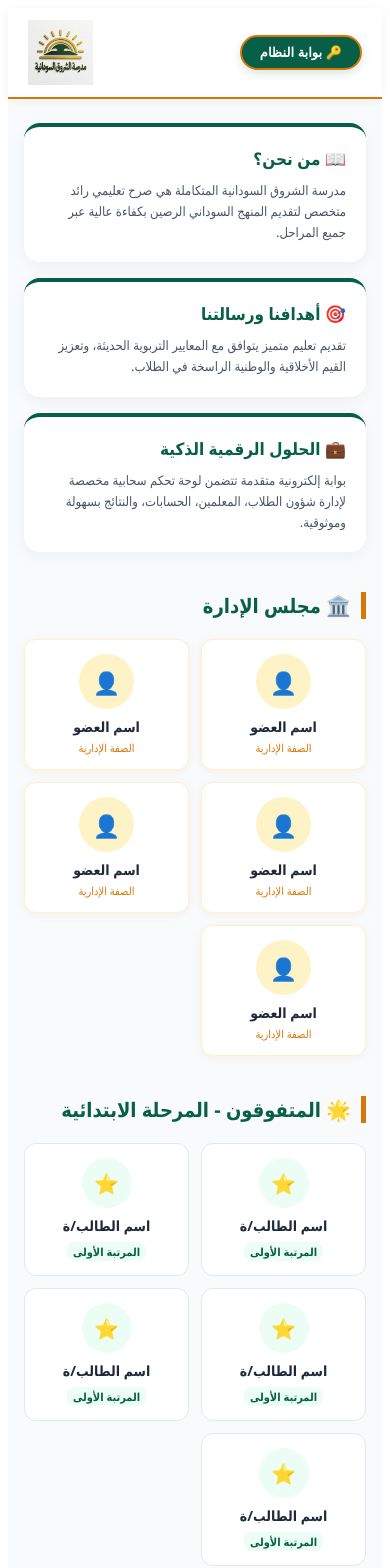
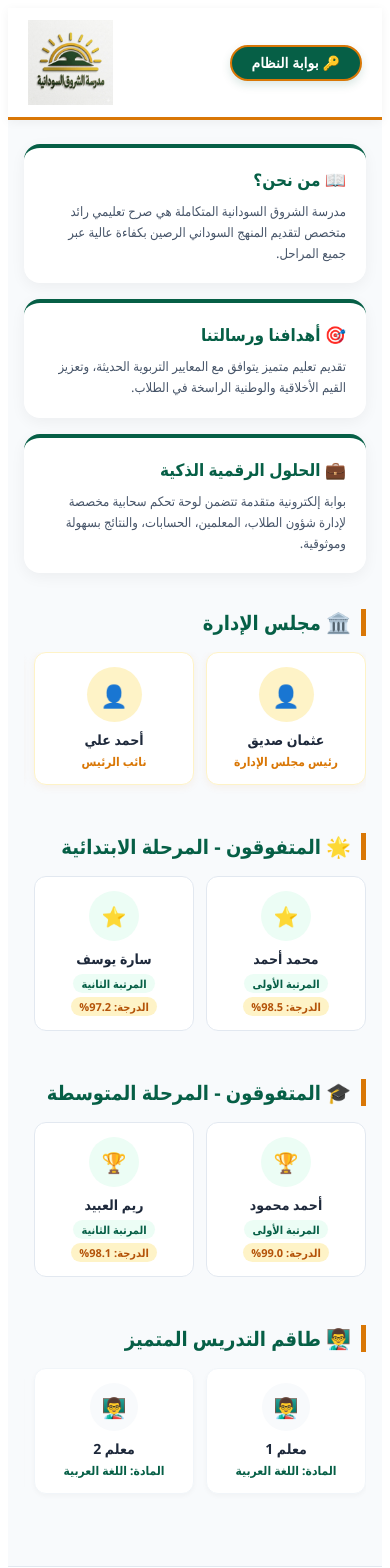
Before and after one commit to osman55-design/alshoruk-school, a React (Vite) app: page / in a window 390 px wide. Shown: the top 1568 px of the page. Built offline with nearby package versions, Linux system fonts and the light colour scheme; no server answers; the database is empty.

Commit message:
Enhance LandingPage with responsive styles and comments

```diff
--- a/src/LandingPage.jsx
+++ b/src/LandingPage.jsx
@@ -40,21 +40,44 @@ export default function LandingPage({ goToLogin }) {
 
   return (
     <div style={styles.container}>
-      {/* الهيدر العلوي المتجاوب */}
+      {/* إدراج تنسيقات السحب الأفقي للموبايل */}
+      <style>{`
+        .scroll-container {
+          display: flex;
+          gap: 12px;
+          overflow-x: auto;
+          padding-bottom: 12px;
+          scroll-snap-type: x mandatory;
+          -webkit-overflow-scrolling: touch;
+        }
+        .scroll-container::-webkit-scrollbar {
+          height: 6px;
+        }
+        .scroll-container::-webkit-scrollbar-thumb {
+          background-color: #cbd5e1;
+          border-radius: 10px;
+        }
+        .scroll-item {
+          scroll-snap-align: start;
+          flex: 0 0 160px; /* عرض مناسب يتيح رؤية عدة عناصر أو التمرير بسلاسة على الموبايل */
+        }
+      `}</style>
+
+      {/* الهيدر العلوي */}
       <header style={styles.header}>
         <button type="button" style={styles.systemPortalBtn} onClick={goToLogin}>
           🔑 بوابة النظام
         </button>
 
         <div style={styles.logoContainer}>
-          <img src="/logo.png" alt="شعارات المدرسة" style={styles.logoImage} />
+          <img src="/logo.png" alt="شعار المدرسة" style={styles.logoImage} />
         </div>
       </header>
 
       {/* المحتوى الرئيسي */}
       <main style={styles.mainContent}>
 
-        {/* الكروت الثلاثة */}
+        {/* الكروت الثلاثة الرئيسية */}
         <section style={styles.cardsGrid}>
           <div style={styles.infoCard}>
             <h3 style={styles.cardTitle}>📖 من نحن؟</h3>
@@ -75,54 +98,81 @@ export default function LandingPage({ goToLogin }) {
         {/* مجلس الإدارة */}
         <section style={styles.sectionContainer}>
           <h2 style={styles.sectionHeading}>🏛️ مجلس الإدارة</h2>
-          <div style={styles.membersGrid}>
-            {(boardMembers.length > 0 ? boardMembers : Array(5).fill({ name: 'اسم العضو', role: 'الصفة الإدارية' })).map((item, idx) => (
-              <div key={idx} style={styles.goldCard}>
+          <div className="scroll-container">
+            {(boardMembers.length > 0 ? boardMembers : [
+              { name: 'عثمان صديق', role: 'رئيس مجلس الإدارة' },
+              { name: 'أحمد علي', role: 'نائب الرئيس' },
+              { name: 'محمد حسن', role: 'المدير التنفيذي' },
+              { name: 'عالم مصطفى', role: 'المشرف العام' },
+              { name: 'حلا عثمان', role: 'الأمانة العامة' },
+            ]).map((item, idx) => (
+              <div key={idx} className="scroll-item" style={styles.goldCard}>
                 <div style={styles.avatarCircle}>{item.avatar ? <img src={item.avatar} alt="" style={styles.avatarImg} /> : '👤'}</div>
                 <h4 style={styles.memberName}>{item.name}</h4>
-                <p style={styles.memberRole}>{item.role}</p>
+                <p style={styles.memberRole}>{item.role || 'المسمى الوظيفي'}</p>
               </div>
             ))}
           </div>
         </section>
 
-        {/* المتفوقون - ابتدائية */}
+        {/* المتفوقون - المرحلة الابتدائية */}
         <section style={styles.sectionContainer}>
           <h2 style={styles.sectionHeading}>🌟 المتفوقون - المرحلة الابتدائية</h2>
-          <div style={styles.membersGrid}>
-            {(primaryStudents.length > 0 ? primaryStudents : Array(5).fill({ name: 'اسم الطالب/ة', grade: 'المرتبة الأولى' })).map((item, idx) => (
-              <div key={idx} style={styles.studentCard}>
+          <div className="scroll-container">
+            {(primaryStudents.length > 0 ? primaryStudents : [
+              { name: 'محمد أحمد', grade: 'المرتبة الأولى', total_score: '98.5%' },
+              { name: 'سارة يوسف', grade: 'المرتبة الثانية', total_score: '97.2%' },
+              { name: 'عمر خالد', grade: 'المرتبة الثالثة', total_score: '96.8%' },
+              { name: 'فاطمة علي', grade: 'المرتبة الرابعة', total_score: '95.5%' },
+              { name: 'عبدالله حسن', grade: 'المرتبة الخامسة', total_score: '94.0%' },
+            ]).map((item, idx) => (
+              <div key={idx} className="scroll-item" style={styles.studentCard}>
                 <div style={styles.studentAvatar}>{item.avatar ? <img src={item.avatar} alt="" style={styles.avatarImg} /> : '⭐'}</div>
                 <h4 style={styles.memberName}>{item.name}</h4>
-                <span style={styles.studentGrade}>{item.grade}</span>
+                <div style={styles.badgeGroup}>
+                  <span style={styles.studentGrade}>{item.grade || 'المرتبة'}</span>
+                  <span style={styles.scoreBadge}>الدرجة: {item.total_score || item.score || '98%'}</span>
+                </div>
               </div>
             ))}
           </div>
         </section>
 
-        {/* المتفوقون - متوسطة */}
+        {/* المتفوقون - المرحلة المتوسطة */}
         <section style={styles.sectionContainer}>
           <h2 style={styles.sectionHeading}>🎓 المتفوقون - المرحلة المتوسطة</h2>
-          <div style={styles.membersGrid}>
-            {(middleStudents.length > 0 ? middleStudents : Array(5).fill({ name: 'اسم الطالب/ة', grade: 'المرتبة الأولى' })).map((item, idx) => (
-              <div key={idx} style={styles.studentCard}>
+          <div className="scroll-container">
+            {(middleStudents.length > 0 ? middleStudents : [
+              { name: 'أحمد محمود', grade: 'المرتبة الأولى', total_score: '99.0%' },
+              { name: 'ريم العبيد', grade: 'المرتبة الثانية', total_score: '98.1%' },
+              { name: 'خالد إبراهيم', grade: 'المرتبة الثالثة', total_score: '97.4%' },
+              { name: 'منى طارق', grade: 'المرتبة الرابعة', total_score: '96.0%' },
+              { name: 'حمزة عثمان', grade: 'المرتبة الخامسة', total_score: '95.2%' },
+            ]).map((item, idx) => (
+              <div key={idx} className="scroll-item" style={styles.studentCard}>
                 <div style={styles.studentAvatar}>{item.avatar ? <img src={item.avatar} alt="" style={styles.avatarImg} /> : '🏆'}</div>
                 <h4 style={styles.memberName}>{item.name}</h4>
-                <span style={styles.studentGrade}>{item.grade}</span>
+                <div style={styles.badgeGroup}>
+                  <span style={styles.studentGrade}>{item.grade || 'المرتبة'}</span>
+                  <span style={styles.scoreBadge}>الدرجة: {item.total_score || item.score || '99%'}</span>
+                </div>
               </div>
             ))}
           </div>
         </section>
 
-        {/* المعلمون */}
+        {/* طاقم التدريس */}
         <section style={styles.sectionContainer}>
           <h2 style={styles.sectionHeading}>👨‍🏫 طاقم التدريس المتميز</h2>
-          <div style={styles.teachersGrid}>
-            {(teachers.length > 0 ? teachers : Array(25).fill({ name: 'اسم المعلم/ة', subject: 'المادة الدراسية' })).map((item, idx) => (
-              <div key={idx} style={styles.teacherCard}>
+          <div className="scroll-container">
+            {(teachers.length > 0 ? teachers : Array(10).fill(null).map((_, i) => ({
+              name: `معلم ${i + 1}`,
+              subject: 'اللغة العربية'
+            }))).map((item, idx) => (
+              <div key={idx} className="scroll-item" style={styles.teacherCard}>
                 <div style={styles.teacherAvatar}>{item.avatar ? <img src={item.avatar} alt="" style={styles.avatarImg} /> : '👨‍🏫'}</div>
                 <h5 style={styles.teacherName}>{item.name}</h5>
-                <p style={styles.teacherSubject}>{item.subject}</p>
+                <p style={styles.teacherSubject}>المادة: {item.subject || 'غير محدد'}</p>
               </div>
             ))}
           </div>
@@ -152,30 +202,28 @@ const styles = {
     alignItems: 'center',
     padding: '12px 20px',
     backgroundColor: '#ffffff',
-    borderBottom: '2px solid #d97706',
+    borderBottom: '3px solid #d97706',
     boxShadow: '0 2px 10px rgba(0,0,0,0.05)',
-    flexWrap: 'wrap',
-    gap: '12px',
+    maxWidth: '1200px',
+    margin: '0 auto',
   },
   logoContainer: {
     display: 'flex',
     alignItems: 'center',
-    maxWidth: '100%',
   },
   logoImage: {
-    maxHeight: '65px',
-    maxWidth: '100%',
-    height: 'auto',
+    height: '85px',
+    width: 'auto',
     objectFit: 'contain',
   },
   systemPortalBtn: {
     backgroundColor: '#065f46',
     color: '#ffffff',
     border: '2px solid #d97706',
-    padding: '8px 18px',
+    padding: '8px 20px',
     borderRadius: '25px',
     fontWeight: 'bold',
-    fontSize: '13px',
+    fontSize: '14px',
     cursor: 'pointer',
     boxShadow: '0 4px 10px rgba(6, 95, 70, 0.15)',
     whiteSpace: 'nowrap',
@@ -209,47 +257,52 @@ const styles = {
     margin: 0,
   },
   sectionContainer: {
-    marginTop: '40px',
+    marginTop: '36px',
   },
   sectionHeading: {
     color: '#065f46',
     fontSize: '20px',
     borderRight: '5px solid #d97706',
     paddingRight: '10px',
-    marginBottom: '20px',
-  },
-  membersGrid: {
-    display: 'grid',
-    gridTemplateColumns: 'repeat(auto-fill, minmax(160px, 1fr))',
-    gap: '12px',
+    marginBottom: '16px',
   },
   goldCard: {
     backgroundColor: '#ffffff',
     border: '1px solid #fef3c7',
     borderRadius: '12px',
-    padding: '14px',
+    padding: '14px 10px',
     textAlign: 'center',
     boxShadow: '0 2px 8px rgba(217, 119, 6, 0.08)',
+    display: 'flex',
+    flexDirection: 'column',
+    alignItems: 'center',
+    height: '100%',
+    boxSizing: 'border-box',
   },
   studentCard: {
     backgroundColor: '#ffffff',
     border: '1px solid #e2e8f0',
     borderRadius: '12px',
-    padding: '14px',
+    padding: '14px 10px',
     textAlign: 'center',
-  },
-  teachersGrid: {
-    display: 'grid',
-    gridTemplateColumns: 'repeat(auto-fill, minmax(140px, 1fr))',
-    gap: '12px',
+    display: 'flex',
+    flexDirection: 'column',
+    alignItems: 'center',
+    height: '100%',
+    boxSizing: 'border-box',
   },
   teacherCard: {
     backgroundColor: '#ffffff',
-    borderRadius: '10px',
-    padding: '12px',
+    borderRadius: '12px',
+    padding: '14px 10px',
     textAlign: 'center',
     border: '1px solid #f1f5f9',
     boxShadow: '0 2px 5px rgba(0,0,0,0.03)',
+    display: 'flex',
+    flexDirection: 'column',
+    alignItems: 'center',
+    height: '100%',
+    boxSizing: 'border-box',
   },
   avatarCircle: {
     width: '55px',
@@ -260,7 +313,7 @@ const styles = {
     display: 'flex',
     alignItems: 'center',
     justifyContent: 'center',
-    margin: '0 auto 8px auto',
+    marginBottom: '8px',
     fontSize: '22px',
   },
   studentAvatar: {
@@ -272,19 +325,19 @@ const styles = {
     display: 'flex',
     alignItems: 'center',
     justifyContent: 'center',
-    margin: '0 auto 8px auto',
+    marginBottom: '8px',
     fontSize: '20px',
   },
   teacherAvatar: {
-    width: '45px',
-    height: '45px',
+    width: '48px',
+    height: '48px',
     borderRadius: '50%',
     backgroundColor: '#f8fafc',
     display: 'flex',
     alignItems: 'center',
     justifyContent: 'center',
-    margin: '0 auto 6px auto',
-    fontSize: '18px',
+    marginBottom: '8px',
+    fontSize: '20px',
   },
   avatarImg: {
     width: '100%',
@@ -295,30 +348,57 @@ const styles = {
   memberName: {
     margin: '0 0 4px 0',
     fontSize: '14px',
+    fontWeight: 'bold',
     color: '#1e293b',
+    whiteSpace: 'nowrap',
+    overflow: 'hidden',
+    textOverflow: 'ellipsis',
+    maxWidth: '140px',
   },
   memberRole: {
     margin: 0,
-    fontSize: '11px',
+    fontSize: '12px',
     color: '#d97706',
+    fontWeight: 'bold',
+  },
+  badgeGroup: {
+    display: 'flex',
+    flexDirection: 'column',
+    gap: '4px',
+    alignItems: 'center',
+    marginTop: '2px',
   },
   studentGrade: {
     fontSize: '11px',
     backgroundColor: '#ecfdf5',
     color: '#065f46',
-    padding: '2px 6px',
-    borderRadius: '8px',
+    padding: '2px 8px',
+    borderRadius: '10px',
+    fontWeight: 'bold',
+  },
+  scoreBadge: {
+    fontSize: '11px',
+    backgroundColor: '#fef3c7',
+    color: '#b45309',
+    padding: '2px 8px',
+    borderRadius: '10px',
     fontWeight: 'bold',
   },
   teacherName: {
-    margin: '0 0 2px 0',
-    fontSize: '13px',
+    margin: '0 0 4px 0',
+    fontSize: '14px',
+    fontWeight: 'bold',
     color: '#1e293b',
+    whiteSpace: 'nowrap',
+    overflow: 'hidden',
+    textOverflow: 'ellipsis',
+    maxWidth: '140px',
   },
   teacherSubject: {
     margin: 0,
-    fontSize: '11px',
-    color: '#64748b',
+    fontSize: '12px',
+    color: '#065f46',
+    fontWeight: 'bold',
   },
   footer: {
     backgroundColor: '#ffffff',
```
